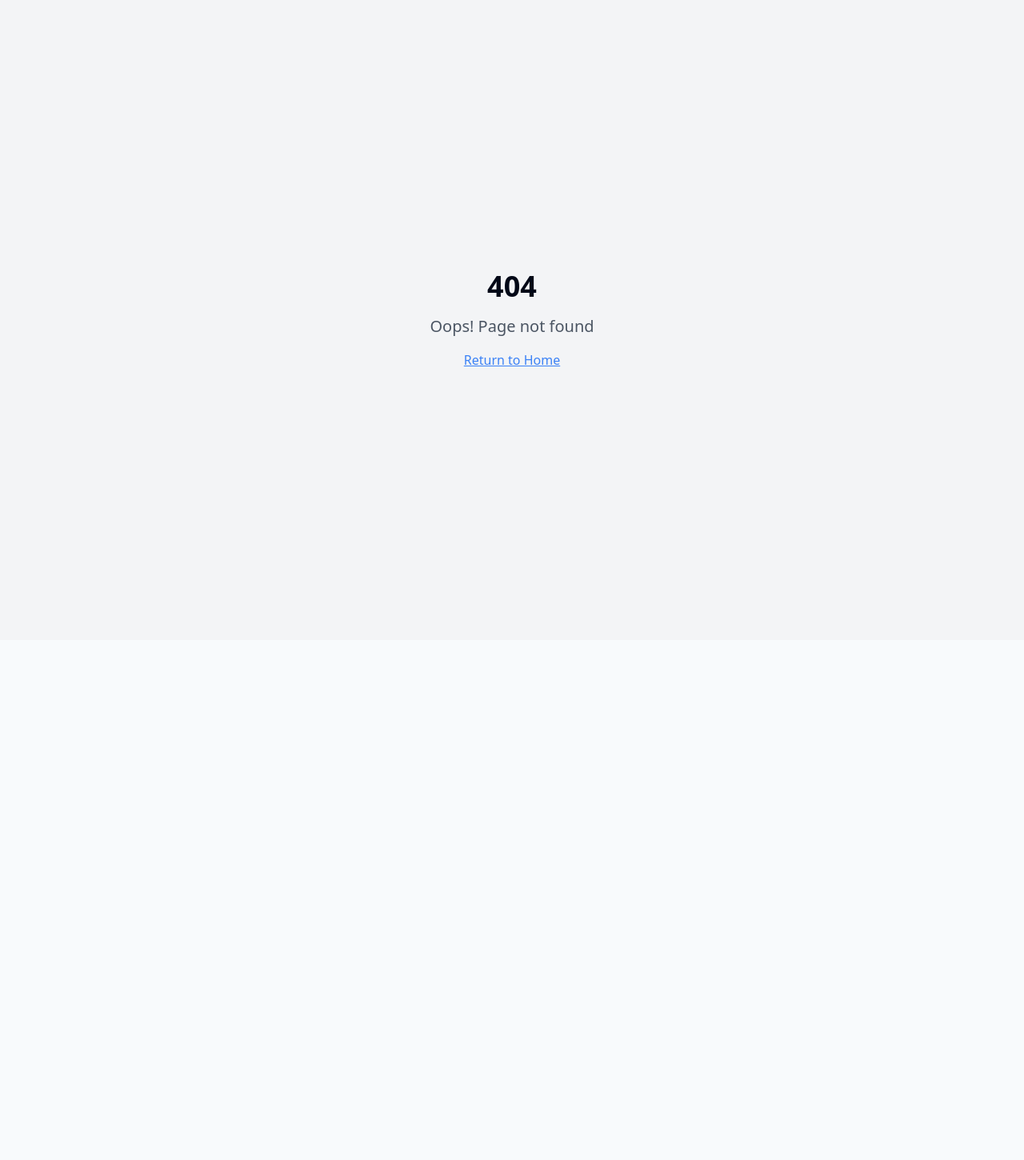
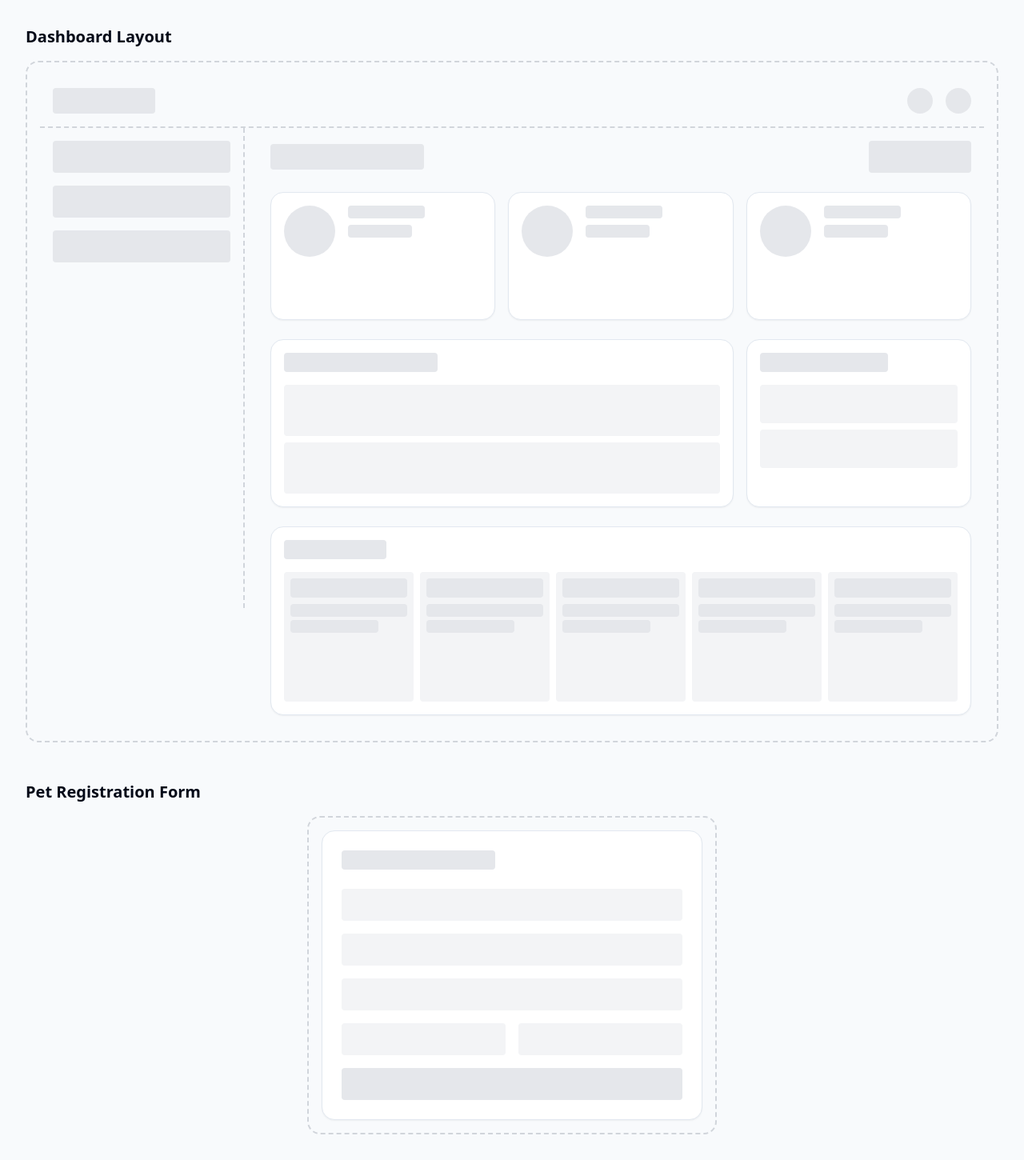
Before and after one commit to Suja0580/aeroedison-website-03, a React (Vite) app: page /wireframe in a window 1280 px wide. Before the commit this address had no page. Shown: the whole page at 80% size. Before the commit the page ends 800 px from the top, so only its background shows below. Built offline with nearby package versions, Linux system fonts and the light colour scheme.

Commit message:
Refactor: Implement UI components
This commit introduces UI components for the application.

```diff
--- a/src/App.tsx
+++ b/src/App.tsx
@@ -9,6 +9,7 @@ import FeedingSchedule from "./pages/FeedingSchedule";
 import VetAppointment from "./pages/VetAppointment";
 import NotFound from "./pages/NotFound";
 import PetRegistration from "./pages/PetRegistration";
+import Wireframe from "./pages/Wireframe";
 
 const queryClient = new QueryClient();
 
@@ -24,6 +25,7 @@ const App = () => (
           <Route path="/feeding" element={<FeedingSchedule />} />
           <Route path="/vet" element={<VetAppointment />} />
           <Route path="/register-pet" element={<PetRegistration />} />
+          <Route path="/wireframe" element={<Wireframe />} />
           <Route path="*" element={<NotFound />} />
         </Routes>
       </BrowserRouter>
--- /dev/null
+++ b/src/pages/Wireframe.tsx
@@ -0,0 +1,127 @@
+
+import React from 'react';
+import { Card } from '@/components/ui/card';
+
+const Wireframe = () => {
+  return (
+    <div className="p-8 space-y-12">
+      {/* Dashboard Wireframe */}
+      <section>
+        <h2 className="text-xl font-bold mb-4">Dashboard Layout</h2>
+        <div className="border-2 border-dashed border-gray-300 p-4 rounded-lg">
+          {/* Header */}
+          <div className="flex justify-between items-center p-4 border-b-2 border-dashed border-gray-300">
+            <div className="w-32 h-8 bg-gray-200 rounded" />
+            <div className="flex gap-4">
+              <div className="w-8 h-8 bg-gray-200 rounded-full" />
+              <div className="w-8 h-8 bg-gray-200 rounded-full" />
+            </div>
+          </div>
+
+          <div className="flex gap-4">
+            {/* Sidebar */}
+            <div className="w-64 h-[600px] border-r-2 border-dashed border-gray-300 p-4">
+              <div className="space-y-4">
+                <div className="w-full h-10 bg-gray-200 rounded" />
+                <div className="w-full h-10 bg-gray-200 rounded" />
+                <div className="w-full h-10 bg-gray-200 rounded" />
+              </div>
+            </div>
+
+            {/* Main Content */}
+            <div className="flex-1 p-4 space-y-6">
+              {/* Welcome + Button */}
+              <div className="flex justify-between items-center">
+                <div className="w-48 h-8 bg-gray-200 rounded" />
+                <div className="w-32 h-10 bg-gray-200 rounded" />
+              </div>
+
+              {/* Pet Cards */}
+              <div className="grid grid-cols-3 gap-4">
+                {[1, 2, 3].map((i) => (
+                  <Card key={i} className="p-4 h-40">
+                    <div className="flex gap-4">
+                      <div className="w-16 h-16 bg-gray-200 rounded-full" />
+                      <div className="space-y-2">
+                        <div className="w-24 h-4 bg-gray-200 rounded" />
+                        <div className="w-20 h-4 bg-gray-200 rounded" />
+                      </div>
+                    </div>
+                  </Card>
+                ))}
+              </div>
+
+              {/* Events Grid */}
+              <div className="grid grid-cols-3 gap-4">
+                {/* Upcoming Events Card */}
+                <div className="col-span-2">
+                  <Card className="p-4">
+                    <div className="space-y-4">
+                      <div className="w-48 h-6 bg-gray-200 rounded" />
+                      <div className="space-y-2">
+                        <div className="w-full h-16 bg-gray-100 rounded" />
+                        <div className="w-full h-16 bg-gray-100 rounded" />
+                      </div>
+                    </div>
+                  </Card>
+                </div>
+                {/* Feeding Schedule Card */}
+                <Card className="p-4">
+                  <div className="space-y-4">
+                    <div className="w-40 h-6 bg-gray-200 rounded" />
+                    <div className="space-y-2">
+                      <div className="w-full h-12 bg-gray-100 rounded" />
+                      <div className="w-full h-12 bg-gray-100 rounded" />
+                    </div>
+                  </div>
+                </Card>
+              </div>
+
+              {/* Calendar */}
+              <Card className="p-4">
+                <div className="space-y-4">
+                  <div className="w-32 h-6 bg-gray-200 rounded" />
+                  <div className="grid grid-cols-5 gap-2">
+                    {[1, 2, 3, 4, 5].map((i) => (
+                      <div key={i} className="aspect-square bg-gray-100 rounded p-2">
+                        <div className="w-full h-6 bg-gray-200 rounded mb-2" />
+                        <div className="space-y-1">
+                          <div className="w-full h-4 bg-gray-200 rounded" />
+                          <div className="w-3/4 h-4 bg-gray-200 rounded" />
+                        </div>
+                      </div>
+                    ))}
+                  </div>
+                </div>
+              </Card>
+            </div>
+          </div>
+        </div>
+      </section>
+
+      {/* Pet Registration Wireframe */}
+      <section>
+        <h2 className="text-xl font-bold mb-4">Pet Registration Form</h2>
+        <div className="max-w-lg mx-auto border-2 border-dashed border-gray-300 p-4 rounded-lg">
+          <Card className="p-6">
+            <div className="space-y-6">
+              <div className="w-48 h-6 bg-gray-200 rounded" />
+              <div className="space-y-4">
+                <div className="w-full h-10 bg-gray-100 rounded" />
+                <div className="w-full h-10 bg-gray-100 rounded" />
+                <div className="w-full h-10 bg-gray-100 rounded" />
+                <div className="grid grid-cols-2 gap-4">
+                  <div className="w-full h-10 bg-gray-100 rounded" />
+                  <div className="w-full h-10 bg-gray-100 rounded" />
+                </div>
+                <div className="w-full h-10 bg-gray-200 rounded" />
+              </div>
+            </div>
+          </Card>
+        </div>
+      </section>
+    </div>
+  );
+};
+
+export default Wireframe;
```
